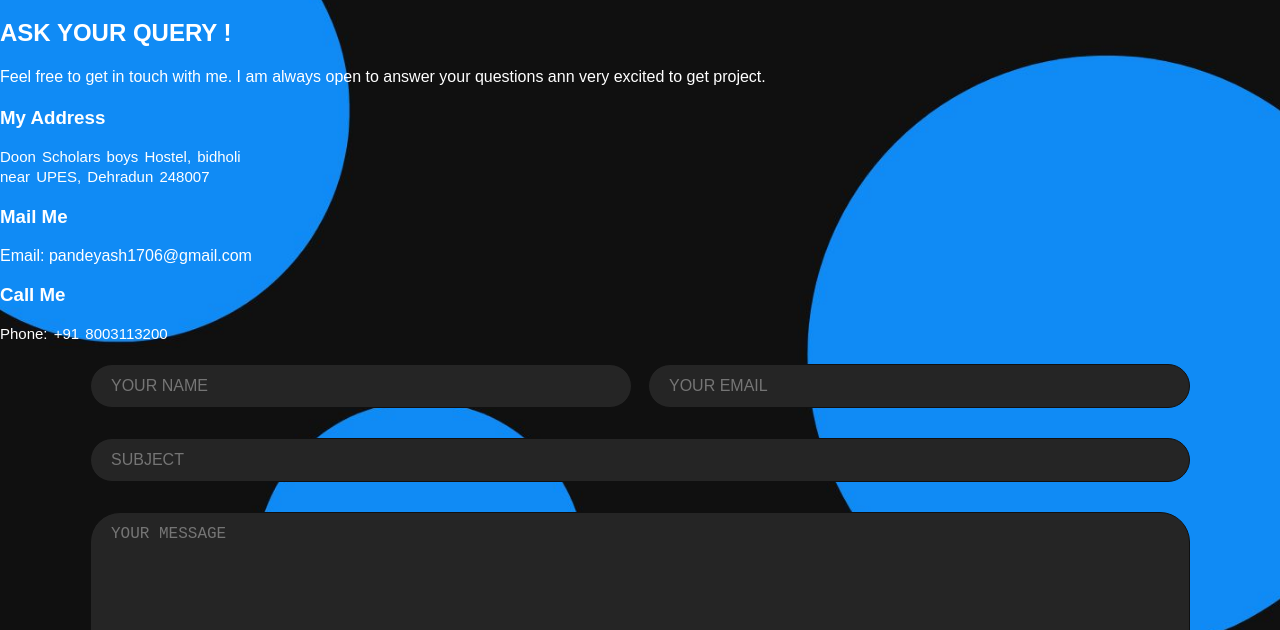
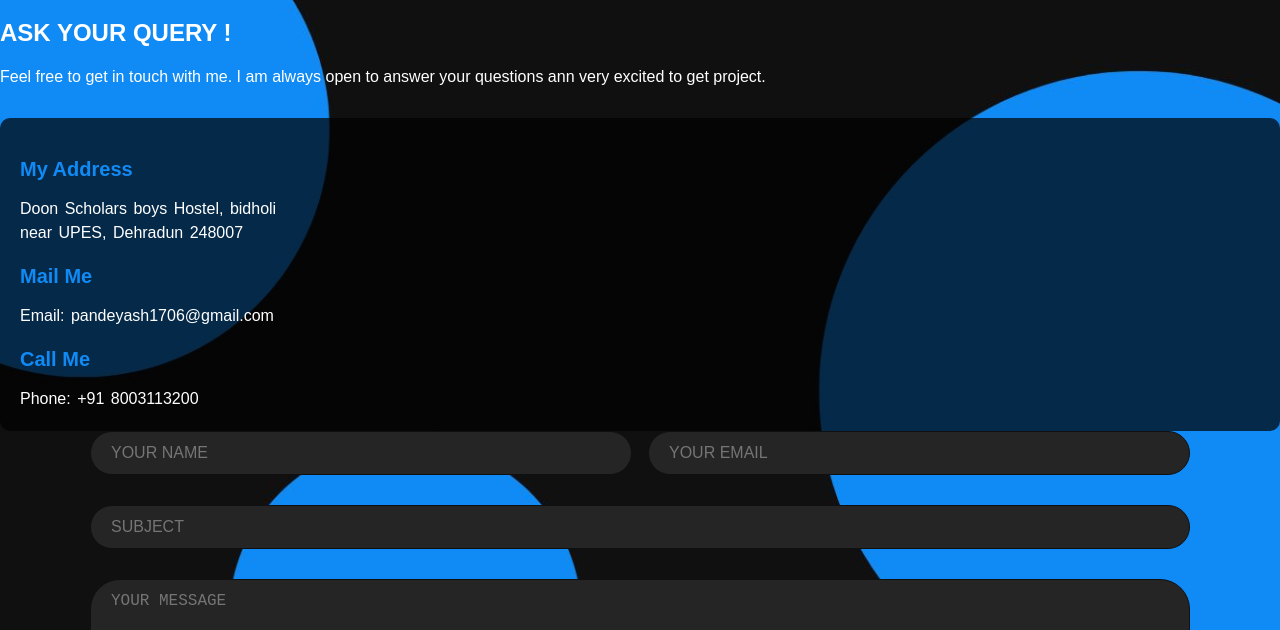
Before and after one commit to Yash-Pandey19/webtechproject, a website: page contactme.html in a window 1280 px wide. Shown: the part 170-800 px from the top of the page. Drawn offline with Linux system fonts and the light colour scheme.

Commit message:
favicon addition and contact me working

```diff
--- a/contactme.html
+++ b/contactme.html
@@ -5,77 +5,41 @@
     <meta name="viewport" content="width=device-width, initial-scale=1.0">
     <title>Contact Us</title>
     <link rel = "stylesheet" href="contactmestyle.css">
+    <link rel="icon" type="image/x-icon" href="contact-book.png">
 </head>
-<body style="background-image: url(contact-bg.jpg);"></body>
+<body style="background-image: url(contact-bg.jpg);">
 <a href="index.html" class="home-button">Home</a>
-
     <h1><span class="white-text">CON</span><span class="blue-text">TACT</span></h1>
-
     <div class="contact-container">
-
     <div class="contact-heading">
-
         <h2>ASK YOUR QUERY !</h2>
-
         <P style="line-height: 1.3em;">Feel free to get in touch with me. I am always open to answer your questions ann very excited to get project.</P>
-
     </div>
-
     <div class="contact-details">
         <h3>My Address</h3>
         <p>Doon Scholars boys Hostel, bidholi <br>near UPES, Dehradun 248007
         </p>
-    </div>
-    <div clas="contact-details">
         <h3>Mail Me</h3>
         <p>Email: pandeyash1706@gmail.com</p>
+        <h3>Call Me</h3>
+        <p>Phone: +91 8003113200</p>
     </div>
-
-
-
-    <div class="contact-details">
-
-        <h3>Call Me</h3>
-
-        <p>Phone: +91 8003113200</p>
-
+    <div class="container">
+        <form action="#" method="post" id="contactForm">
+            <div class="name-email-container">
+                <div style="flex: 1;">
+                    <input type="text" id="name" name="name" placeholder="YOUR NAME" required>
+                </div>
+                <div style="flex: 1;">
+                    <input type="email" id="email" name="email" placeholder="YOUR EMAIL" required>
+                </div>
+            </div>
+            <input type="text" id="subject" name="subject" placeholder="SUBJECT" required>
+            <textarea id="message" name="message" placeholder="YOUR MESSAGE" required></textarea>
+            <button id = "sendMessageBtn">SEND MESSAGE</button>
+        </form>
+        </div>
     </div>
-
-    </div>
-
-    <div class="container">
-
-        <form action="#" method="post" id="contactForm">
-
-            <div class="name-email-container">
-
-                <div style="flex: 1;">
-
-                    <input type="text" id="name" name="name" placeholder="YOUR NAME" required>
-
-                </div>
-
-                <div style="flex: 1;">
-
-                    <input type="email" id="email" name="email" placeholder="YOUR EMAIL" required>
-
-                </div>
-
-            </div>
-
-            <input type="text" id="subject" name="subject" placeholder="SUBJECT" required>
-
-            <textarea id="message" name="message" placeholder="YOUR MESSAGE" required></textarea>
-
-            <button>SEND MESSAGE</button>
-
-        </form>
-
-        </div>
-
-    </div>
-
+    <script src = "form.js"></script>
 </body>
-<script src = "form.js"></script>
-
 </html>
--- a/contactmestyle.css
+++ b/contactmestyle.css
@@ -133,3 +133,54 @@ a:hover {
     color: #fff;
     background-color: #108AF5;
 }
+
+.contact-details {
+    margin-top: 30px;
+    padding: 20px;
+    background-color: rgba(0, 0, 0, 0.7);
+    border-radius: 10px;
+}
+
+.contact-details h3 {
+    color: #108AF5;
+    font-size: 20px;
+    margin-bottom: 10px;
+}
+
+.contact-details p {
+    color: #fff;
+    font-size: 16px;
+    margin-bottom: 15px;
+    line-height: 1.5;
+}
+
+.contact-details p:last-child {
+    margin-bottom: 0;
+}
+
+.contact-details p a {
+    color: #fff;
+    text-decoration: none;
+    transition: color 0.3s ease;
+}
+
+.contact-details p a:hover {
+    color: #108AF5;
+}
+
+/* Add animation to details */
+.contact-details {
+    animation-name: fadeIn;
+    animation-duration: 1s;
+}
+
+@keyframes fadeIn {
+    from {
+        opacity: 0;
+        transform: translateY(-20px);
+    }
+    to {
+        opacity: 1;
+        transform: translateY(0);
+    }
+}
--- a/portfolioscript.js
+++ b/portfolioscript.js
@@ -11,9 +11,8 @@ app.controller('CertificatesController', function($scope) {
         { title: "Coursera Excel", image: "courseraexcel.png" },
         { title: "Microsoft AI Oddessy", image: "microsoftaioddessy.jpeg" }
     ];
-
     // Function to chunk the certificates into rows
-    function chunkArray(array, chunkSize) {
+    function chunkArray(array, chunkSize){
         var result = [];
         for (var i = 0; i < array.length; i += chunkSize) {
             result.push(array.slice(i, i + chunkSize));
--- a/style.css
+++ b/style.css
@@ -43,18 +43,15 @@ header a:hover {
     border-radius: 2cm;
 
 }
-
 .card:hover img{
     filter: brightness(0.6);
     border-radius: 10cm;
 }
-
 .container {
     max-width: 600px;
     margin: 0 auto;
     padding: 20px;
 }
-
 form{
     border: 0px solid black;
     border-radius: 68px;
```
Also changed, not shown: aboutme.html (+0 -3 lines), portfoliostyle.css (+0 -47 lines), README.md, contact-book.png (added), portfolio.html (line endings or trailing spaces).
